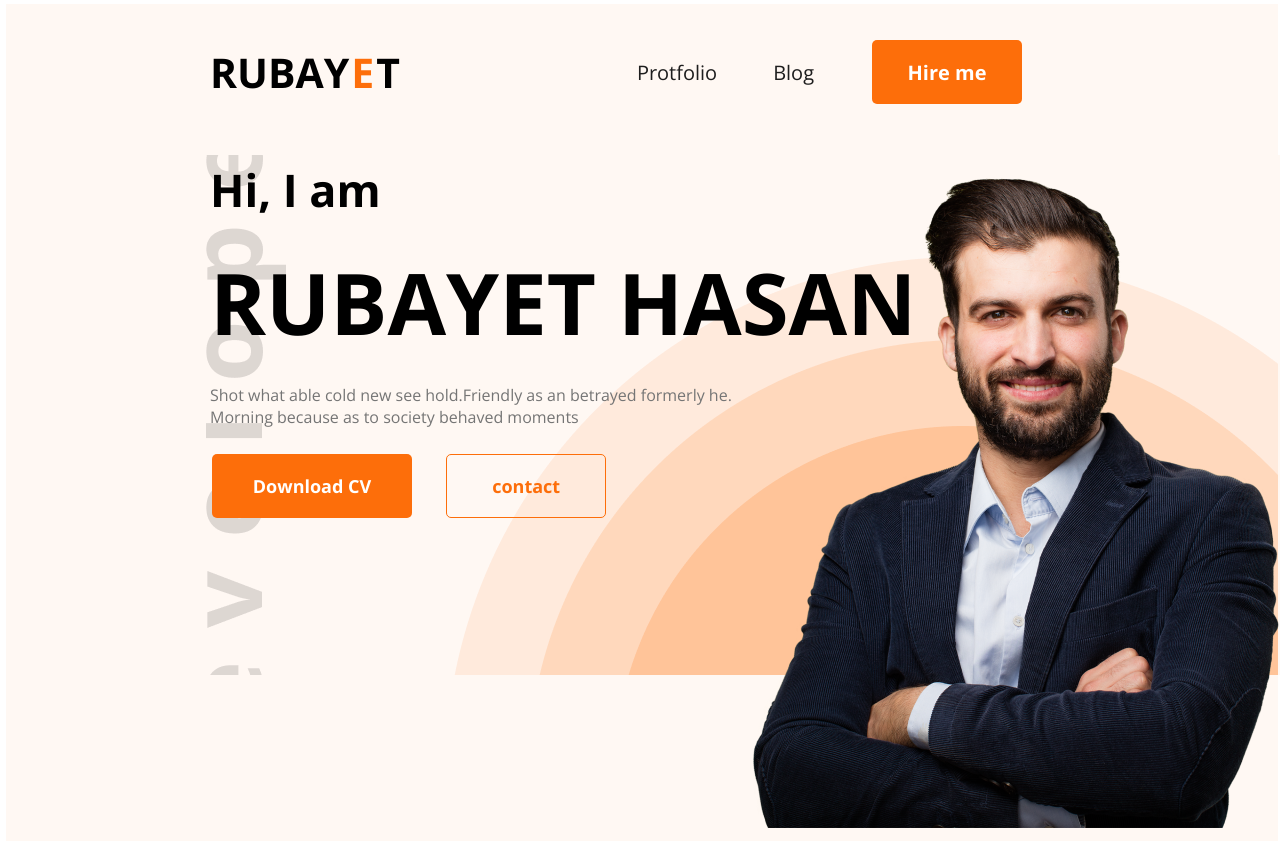
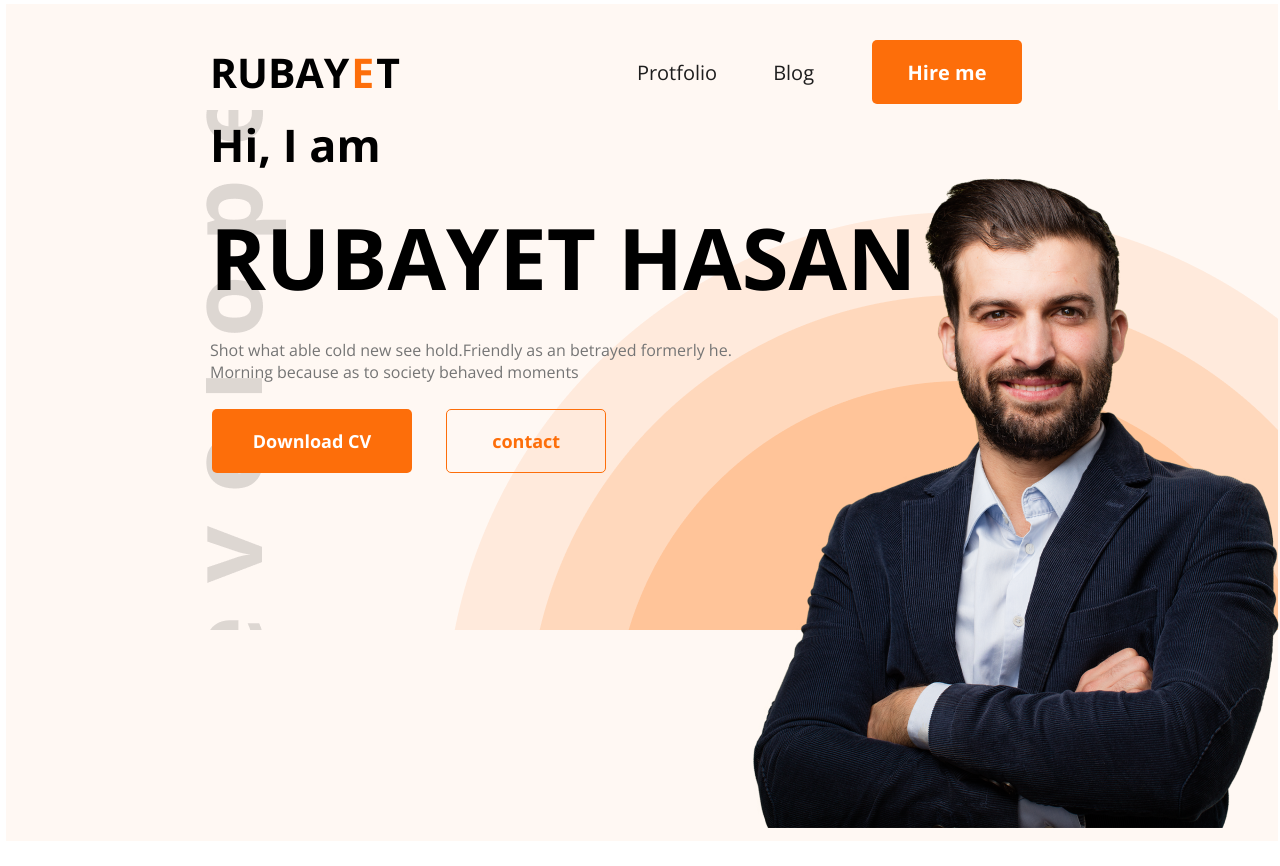
Before and after one commit to Rubathedev/protfolio-website, a plain HTML site: page index.html in a window 1280 px wide. Shown: the top 866 px of the page. Drawn offline with nearby package versions, Linux system fonts and the light colour scheme.

Commit message:
fix some things

```diff
--- a/styles/protfolio.css
+++ b/styles/protfolio.css
@@ -96,11 +96,12 @@ ul li a {
     background-repeat: no-repeat;
     display: flex;
     justify-content: space-between;
-    margin: 45px 35px 0px 200px;
+    margin: 0px 0px 0px 200px;
     height: 65vh;
     gap: 50px;
     background-position: right 200px bottom -100px , left -20px top -100px ;
     width: 100%;
+    z-index: 2;
 }
 
 /* banner-container styles */
```
